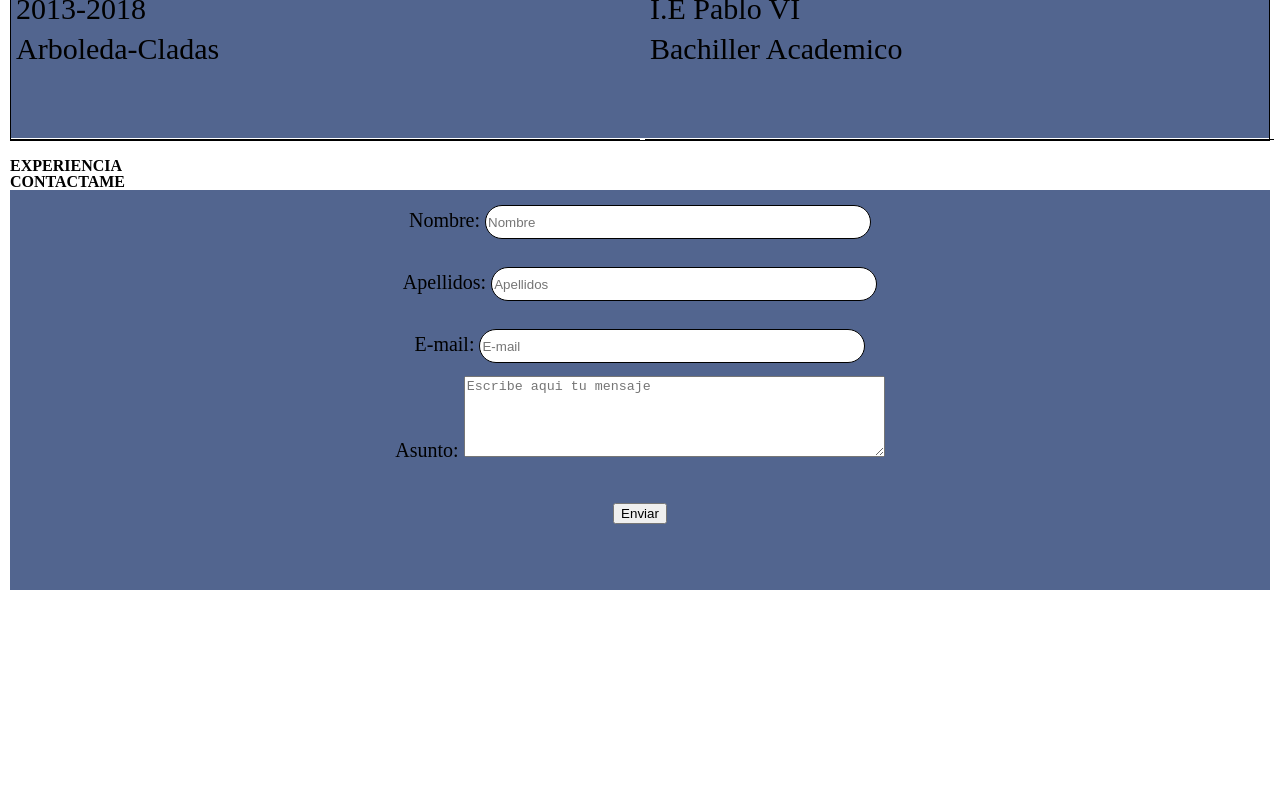
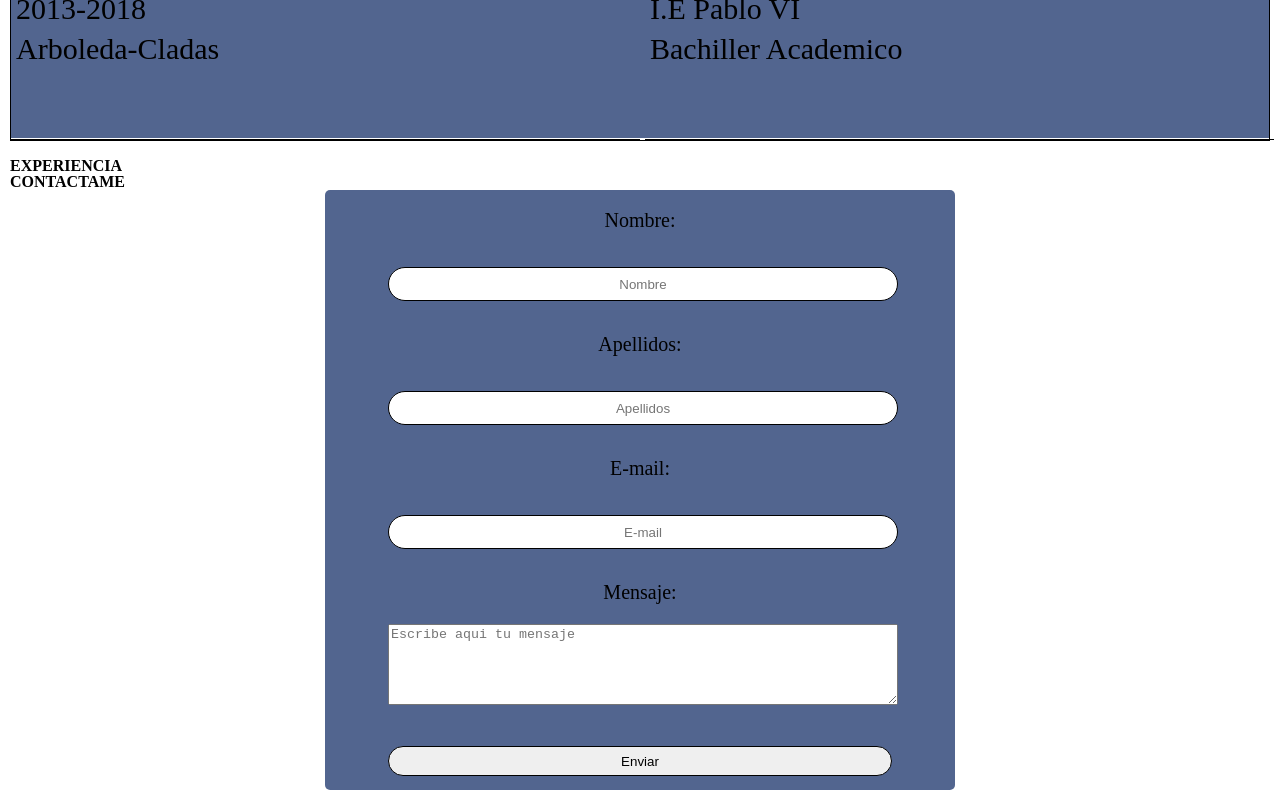
Before and after one commit to ElSebastianLopez/Portafolio, a Vue app: page / in a window 1280 px wide. Shown: the part 1788-2588 px from the top of the page. Before the commit the page ends 2388 px from the top, so only its background shows below. Built offline with nearby package versions, Linux system fonts and the light colour scheme.

Commit message:
Add functional contact form

```diff
--- a/package.json
+++ b/package.json
@@ -10,6 +10,7 @@
     "lint": "vue-cli-service lint"
   },
   "dependencies": {
+    "@emailjs/browser": "^3.6.2",
     "@fortawesome/fontawesome-free": "^6.1.2",
     "@fortawesome/fontawesome-svg-core": "^6.1.2",
     "@fortawesome/free-brands-svg-icons": "^6.1.2",
@@ -17,6 +18,7 @@
     "@fortawesome/free-solid-svg-icons": "^6.1.2",
     "@fortawesome/vue-fontawesome": "^3.0.1",
     "core-js": "^3.8.3",
+    "emailjs": "^4.0.0",
     "vue": "^3.2.13",
     "vue-router": "^4.0.3",
     "vuex": "^4.0.0"
--- a/src/assets/styles/e-objects/_all-objects.scss
+++ b/src/assets/styles/e-objects/_all-objects.scss
@@ -10,10 +10,10 @@
 .containerCenter{
     display: grid;
     grid-template-columns: 240px;
-    grid-template-rows: 89px 150px;
+    grid-template-rows: 90px 150px;
     background-color: $color1;
     height: 280px;
-    width: 70%;
+    width: 100%;
     justify-items: center;
     text-align: justify;
 }
--- a/src/assets/styles/f-components/_SlFormulario.scss
+++ b/src/assets/styles/f-components/_SlFormulario.scss
@@ -1,25 +1,66 @@
-.Form{
-    height: 400px;
+.Form {
+	width: 100%;
     background-color: $color3;
 	line-height: 60px;
 	text-align: center;
+	margin: 0 auto;
+	border-radius: 5px;
+	label {
+		font-size: 20px;
+	}
 
+	input {
+		width: 80%;
+		height: 30px;
+		border-radius: 20px;
+        text-align: center;
+		border: 1px solid;
 	}
-.Form div{
 
+	textarea {
+        width: 100%;
 	}
-.Form div label{
+
+	form {
+		width: 80%;
+		margin: 0 auto;
+	}
+
+    .boton{
+        width: 50%;
+    }
+}
+@media (min-width: 820px) {
+.Form {
+	width: 50%;
+	background-color: $color3;
+	line-height: 60px;
+	text-align: center;
+	margin: 0 auto;
+	border-radius: 5px;
+	label {
 		font-size: 20px;
+	}
 
+	input {
+		width: 100%;
+		height: 30px;
+		border-radius: 20px;
+        text-align: center;
+		border: 1px solid;
 	}
-.Form div label input{
-    width: 380px;
-    height: 30px;
-    border-radius: 20px ;
-    border: 1px solid;
 
+	textarea {
+        width: 100%;
+	}
 
+	form {
+		width: 80%;
+		margin: 0 auto;
 	}
-.Form div label input textarea{
-   border-radius: 20%;
+
+    .boton{
+        width: 50%;
     }
+}
+}
--- a/src/components/SlFormulario.vue
+++ b/src/components/SlFormulario.vue
@@ -1,29 +1,29 @@
 <template>
   <div class="home">
     <div class="Form">
-      <form action="">
+      <form ref="form" @submit.prevent="sendEmail">
         <div>
           <label for="nombre">
             Nombre:
-            <input id="nombre" type="text" placeholder="Nombre" />
+            <input name="nombre" id="nombre" type="text" placeholder="Nombre" />
           </label>
         </div>
         <div>
           <label for="apellidos">
             Apellidos:
-            <input id="apellidos" type="text" placeholder="Apellidos" />
+            <input name="apellidos" id="apellidos" type="text" placeholder="Apellidos" />
             </label>
         </div>
         <div>
           <label for="email">
             E-mail:
-            <input id="email" type="email" placeholder="E-mail" />
+            <input name="email" id="email" type="email" placeholder="E-mail" />
             </label>
         </div>
         <div>
           <label for="asunto">
-            Asunto:
-            <textarea id="asunto" placeholder="Escribe aqui tu mensaje
+            Mensaje:
+            <textarea name="asunto" id="asunto" placeholder="Escribe aqui tu mensaje
             " cols="50" rows="5"></textarea>
           </label>
         </div>
@@ -34,14 +34,34 @@
     </div>
   </div>
 </template>
-<script lang="ts">
+<script>
 import { defineComponent } from 'vue';
+import emailjs from '@emailjs/browser';
 
-export default defineComponent({
+export default {
   name: 'SlFormulario.vue',
-  props: {
+  data() {
+    return {
+      borrar: '',
+    };
   },
-});
+  methods: {
+    sendEmail(event) {
+      emailjs
+        .sendForm('service_gwl393s', 'template_u82bm0q', this.$refs.form, 'brfBHyc5K938Xxg9u')
+        .then(
+          (result) => {
+            alert('su mensaje fue enviado con exito');
+            event.target.reset();
+            console.log('SUCCESS!', result.text);
+          },
+          (error) => {
+            console.log('FAILED...', error.text);
+          },
+        );
+    },
+  },
+};
 </script>
 <style lang="scss" scoped>
 @import '../assets/styles/main.scss';
```
Also changed, not shown: 1 other file (tests, documents, lock files or other folders). Lines whose indentation alone changed are shown as unchanged.
